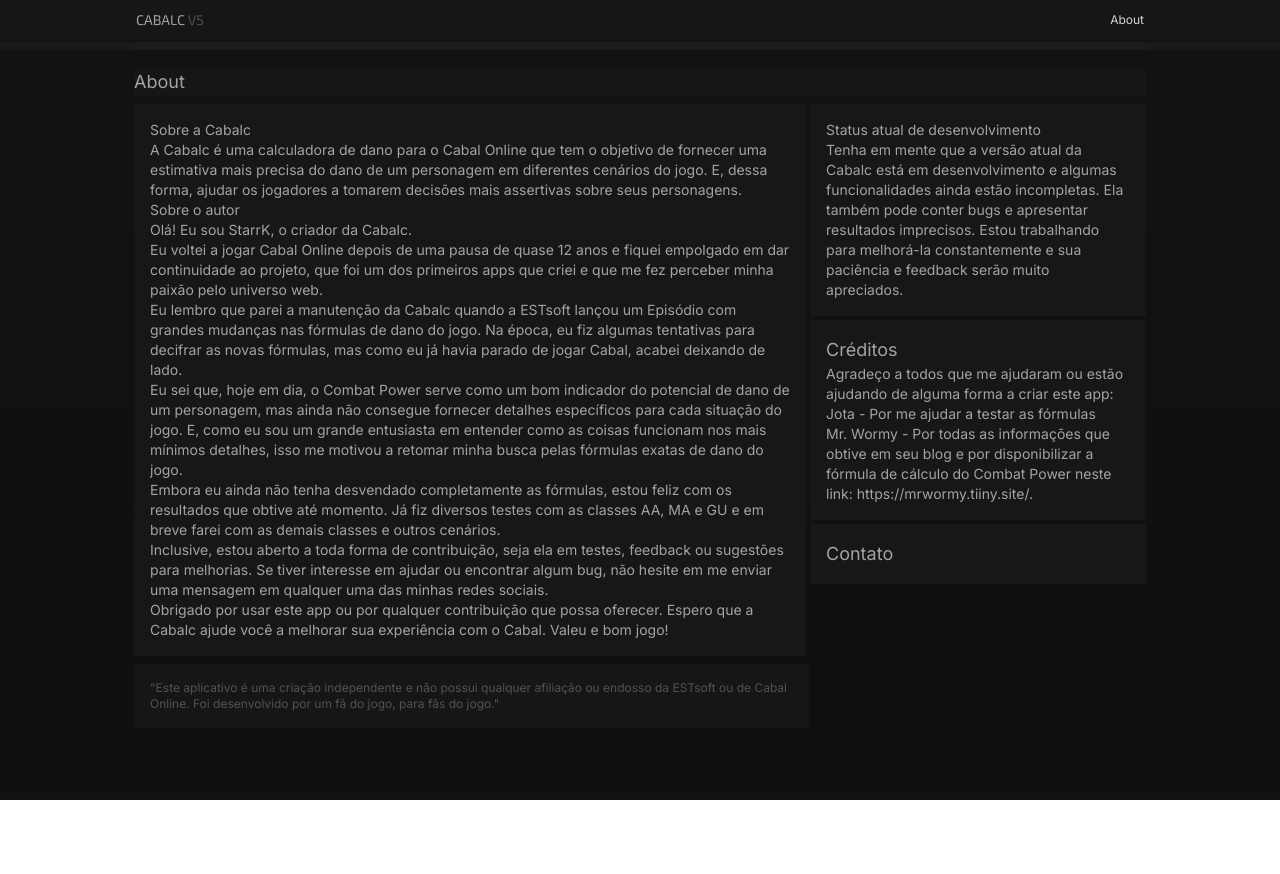
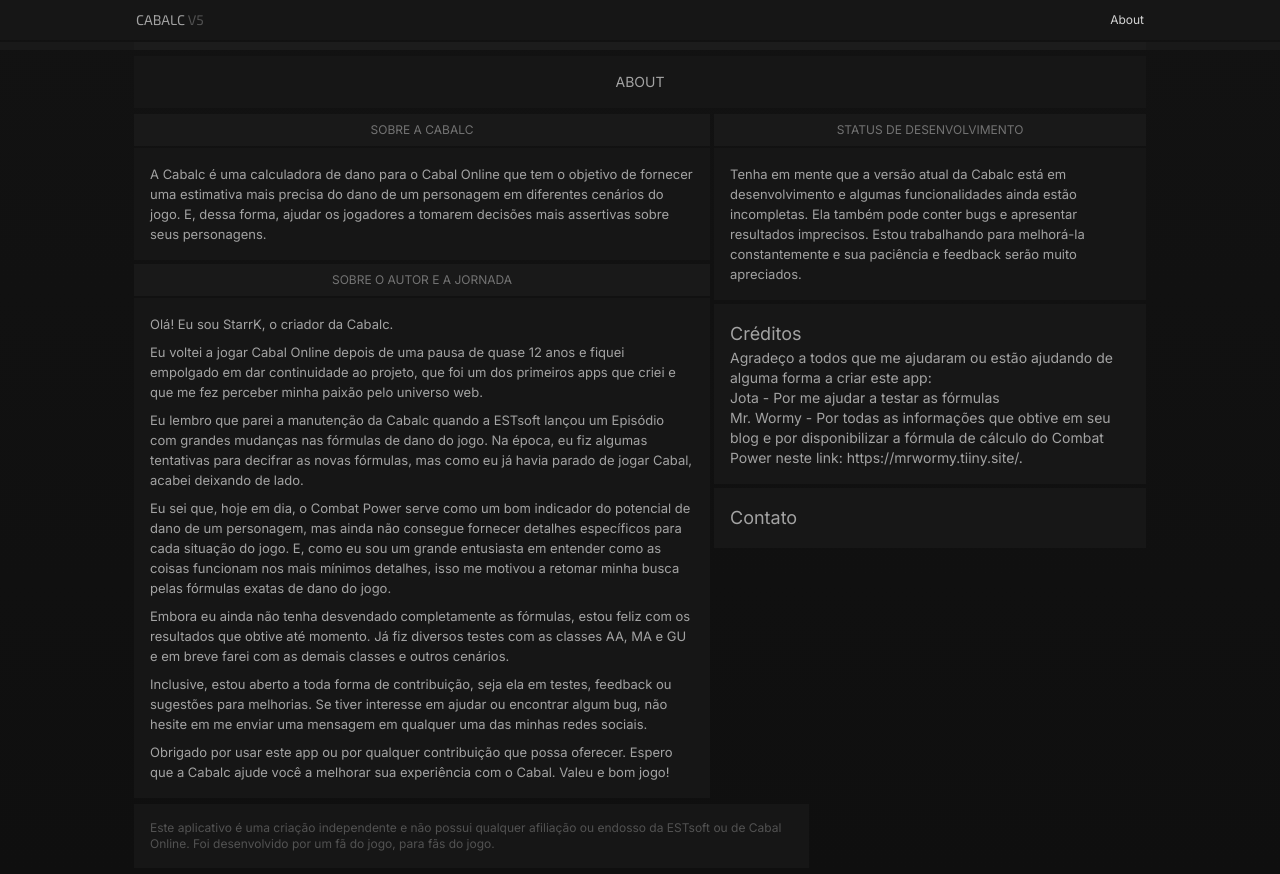
Before and after one commit to ghkich/cabalytics, a Next.js app: page /en/about in a window 1280 px wide. Before the commit the page ends 800 px from the top, so only its background shows below. Built offline with nearby package versions, Linux system fonts and the light colour scheme.

Commit message:
fix: unescaped characters

```diff
--- a/app/[lang]/about/page.tsx
+++ b/app/[lang]/about/page.tsx
@@ -1,66 +1,67 @@
 import React from 'react'
 import { Locale } from '@/i18n.config'
 import { getTranslations } from '@/lib/dictionary'
+import { TextCard } from '@/app/[lang]/components/TextCard'
 
 export default async function About({ params }: { params: { lang: Locale } }) {
     const t = await getTranslations(params.lang)
 
     return (
-        <div className="space-y-2 py-3 text-sm text-neutral-400">
-            <div className="bg-neutral-910">
-                <h1 className="text-lg">{t('navigation.about')}</h1>
-            </div>
+        <div className="animate-slide-in-short space-y-1.5 text-sm text-neutral-400">
+            <h1 className="w-full bg-neutral-910 p-4 text-center uppercase">{t('navigation.about')}</h1>
             <div className="flex gap-1">
-                <div className="w-2/3 bg-neutral-900 p-4">
-                    <h2>Sobre a Cabalc</h2>
+                <div className="flex w-2/3 flex-col gap-1">
+                    <TextCard title={'Sobre a Cabalc'}>
                         <p>
                             A Cabalc é uma calculadora de dano para o Cabal Online que tem o objetivo de fornecer uma
-                        estimativa mais precisa do dano de um personagem em diferentes cenários do jogo. E, dessa forma,
-                        ajudar os jogadores a tomarem decisões mais assertivas sobre seus personagens.
+                            estimativa mais precisa do dano de um personagem em diferentes cenários do jogo. E, dessa
+                            forma, ajudar os jogadores a tomarem decisões mais assertivas sobre seus personagens.
                         </p>
-                    <h2>Sobre o autor</h2>
+                    </TextCard>
+                    <TextCard title={'Sobre o autor e a jornada'}>
                         <p>Olá! Eu sou StarrK, o criador da Cabalc.</p>
                         <p>
-                        Eu voltei a jogar Cabal Online depois de uma pausa de quase 12 anos e fiquei empolgado em dar
-                        continuidade ao projeto, que foi um dos primeiros apps que criei e que me fez perceber minha
-                        paixão pelo universo web.
+                            Eu voltei a jogar Cabal Online depois de uma pausa de quase 12 anos e fiquei empolgado em
+                            dar continuidade ao projeto, que foi um dos primeiros apps que criei e que me fez perceber
+                            minha paixão pelo universo web.
                         </p>
-                    <div>
+                        <p>
                             Eu lembro que parei a manutenção da Cabalc quando a ESTsoft lançou um Episódio com grandes
                             mudanças nas fórmulas de dano do jogo. Na época, eu fiz algumas tentativas para decifrar as
                             novas fórmulas, mas como eu já havia parado de jogar Cabal, acabei deixando de lado.
+                        </p>
+                        <p>
+                            Eu sei que, hoje em dia, o Combat Power serve como um bom indicador do potencial de dano de
+                            um personagem, mas ainda não consegue fornecer detalhes específicos para cada situação do
+                            jogo. E, como eu sou um grande entusiasta em entender como as coisas funcionam nos mais
+                            mínimos detalhes, isso me motivou a retomar minha busca pelas fórmulas exatas de dano do
+                            jogo.
+                        </p>
+                        <p>
+                            Embora eu ainda não tenha desvendado completamente as fórmulas, estou feliz com os
+                            resultados que obtive até momento. Já fiz diversos testes com as classes AA, MA e GU e em
+                            breve farei com as demais classes e outros cenários.
+                        </p>
+                        <p>
+                            Inclusive, estou aberto a toda forma de contribuição, seja ela em testes, feedback ou
+                            sugestões para melhorias. Se tiver interesse em ajudar ou encontrar algum bug, não hesite em
+                            me enviar uma mensagem em qualquer uma das minhas redes sociais.
+                        </p>
+                        <p>
+                            Obrigado por usar este app ou por qualquer contribuição que possa oferecer. Espero que a
+                            Cabalc ajude você a melhorar sua experiência com o Cabal. Valeu e bom jogo!
+                        </p>
+                    </TextCard>
                 </div>
-                    <div>
-                        Eu sei que, hoje em dia, o Combat Power serve como um bom indicador do potencial de dano de um
-                        personagem, mas ainda não consegue fornecer detalhes específicos para cada situação do jogo. E,
-                        como eu sou um grande entusiasta em entender como as coisas funcionam nos mais mínimos detalhes,
-                        isso me motivou a retomar minha busca pelas fórmulas exatas de dano do jogo.
-                    </div>
-                    <div>
-                        Embora eu ainda não tenha desvendado completamente as fórmulas, estou feliz com os resultados
-                        que obtive até momento. Já fiz diversos testes com as classes AA, MA e GU e em breve farei com
-                        as demais classes e outros cenários.
-                    </div>
-                    <div>
-                        Inclusive, estou aberto a toda forma de contribuição, seja ela em testes, feedback ou sugestões
-                        para melhorias. Se tiver interesse em ajudar ou encontrar algum bug, não hesite em me enviar uma
-                        mensagem em qualquer uma das minhas redes sociais.
-                    </div>
-                    <div>
-                        Obrigado por usar este app ou por qualquer contribuição que possa oferecer. Espero que a Cabalc
-                        ajude você a melhorar sua experiência com o Cabal. Valeu e bom jogo!
-                    </div>
-                </div>
-                <div className="flex w-1/3 flex-col gap-1">
-                    <div className="bg-neutral-900 p-4">
-                        <h2>Status atual de desenvolvimento</h2>
+                <div className="flex w-1/2 flex-col gap-1">
+                    <TextCard title={'Status de desenvolvimento'}>
                         <p>
                             Tenha em mente que a versão atual da Cabalc está em desenvolvimento e algumas
                             funcionalidades ainda estão incompletas. Ela também pode conter bugs e apresentar resultados
                             imprecisos. Estou trabalhando para melhorá-la constantemente e sua paciência e feedback
                             serão muito apreciados.
                         </p>
-                    </div>
+                    </TextCard>
                     <div className="bg-neutral-900 p-4">
                         <h2 className="text-lg">Créditos</h2>
                         <p>Agradeço a todos que me ajudaram ou estão ajudando de alguma forma a criar este app:</p>
@@ -78,8 +79,8 @@
                 </div>
             </div>
             <div className="w-2/3 bg-neutral-910 p-4 text-xs text-neutral-600">
-                "Este aplicativo é uma criação independente e não possui qualquer afiliação ou endosso da ESTsoft ou de
-                Cabal Online. Foi desenvolvido por um fã do jogo, para fãs do jogo."
+                Este aplicativo é uma criação independente e não possui qualquer afiliação ou endosso da ESTsoft ou de
+                Cabal Online. Foi desenvolvido por um fã do jogo, para fãs do jogo.
             </div>
         </div>
     )
--- /dev/null
+++ b/app/[lang]/components/TextCard.tsx
@@ -0,0 +1,26 @@
+import React from 'react'
+import { cls } from '@/lib/utils'
+
+export type TextCardProps = {
+    title?: string
+    titleClassName?: string
+    className?: string
+    children?: React.ReactNode
+}
+
+export function TextCard({ title, titleClassName, className, children }: TextCardProps) {
+    return (
+        <div className={cls('flex w-full flex-col gap-0.5', className)}>
+            {title && (
+                <h2
+                    className={cls('bg-neutral-875 p-2 text-center text-xs uppercase text-neutral-500', titleClassName)}
+                >
+                    {title}
+                </h2>
+            )}
+            {children && (
+                <div className={cls('space-y-2 bg-neutral-910 p-4 text-[13px] text-neutral-400')}>{children}</div>
+            )}
+        </div>
+    )
+}
```
Lines whose indentation alone changed are shown as unchanged.
